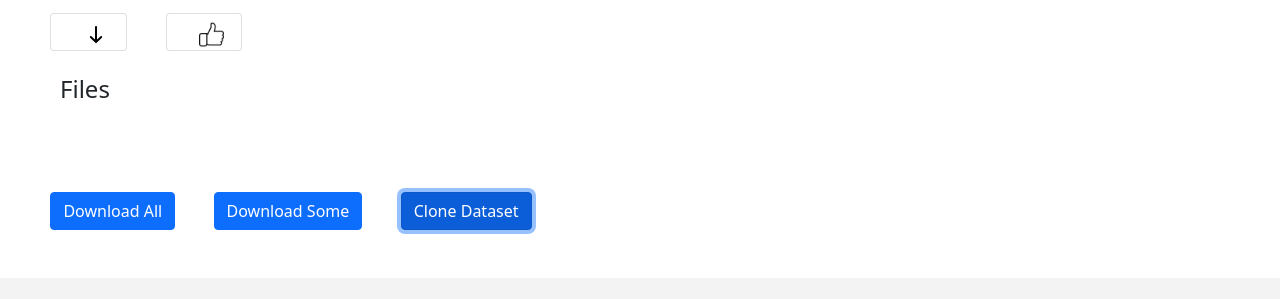
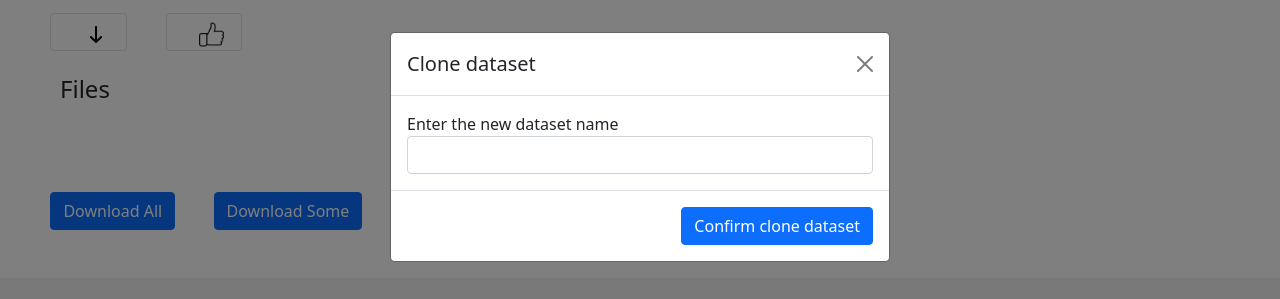
Before and after one commit to nottwithtt/Project-Dataset, a website: page ProyectDBII1/public/ViewDataset.html in a window 1280 px wide. Both pictures are taken after a click on the button "Clone Dataset". Shown: the part 253-552 px from the top of the page. Drawn offline with Linux system fonts and the light colour scheme; no server answers; files whose address does not match are found by name.

Commit message:
Clone dataset modal

```diff
--- a/ProyectDBII1/public/ViewDataset.html
+++ b/ProyectDBII1/public/ViewDataset.html
@@ -110,7 +110,8 @@
                 <div class="d-flex flex-row">
                     <input id="downloadAll" onclick = "getDataset()" type="submit" class="btn btn-primary mt-3" value="Download All" style="margin-left: 3vw;" >
                     <input id="downloadSome"  onclick = "validaCheckBox()"type="submit" class="btn btn-primary mt-3" value="Download Some" style="margin-left: 3vw;" >
-                    <input id="cloneDataset" type="submit" class="btn btn-primary mt-3" value="Clone Dataset" style="margin-left: 3vw;" >
+                    <input id="cloneDataset" data-bs-toggle="modal" data-bs-target="#clone"  type="button" class="btn btn-primary mt-3" value="Clone Dataset" style="margin-left: 3vw;">
+
                 </div>
             </div>
 
@@ -152,10 +153,35 @@
         </div>
       </div>
     </div>
-  </div>
+    </div>
 
-      <!-- Notification Modal Window  -->
-  <div class="modal fade" id="not-modal" tabindex="-1" aria-hidden="true" aria-labelledby="label-modal-1">
+    <!-- Clone Dataset Modal -->
+    <div class="modal fade" id="clone" tabindex="-1" aria-hidden="true" aria-labelledby="label-modal-1">
+        <div class="modal-dialog modal-dialog-centered">
+          <div class="modal-content">
+            <!-- Modal Header  -->
+            <div class="modal-header">
+              <h5 class="modal-title">Clone dataset</h5>
+              <button class="btn-close" data-bs-dismiss="modal" aria-labelledby="Back"></button>
+            </div>
+            <!-- Modal Body  -->
+            <div class="modal-body">
+                <div class="form-group">
+                    <label for="newNameDataset">Enter the new dataset name</label>
+                    <input class="form-control" type="form-control" id="newNameDataset">
+                </div>
+            </div>
+            <!-- Modal Footer -->
+            <div class="modal-footer">
+                <button type="button" class="btn btn-primary">Confirm clone dataset</button>
+            </div>
+          </div>
+        </div>
+        </div>
+
+
+    <!-- Notification Modal Window  -->
+    <div class="modal fade" id="not-modal" tabindex="-1" aria-hidden="true" aria-labelledby="label-modal-1">
     <div class="modal-dialog modal-dialog-scrollable">
       <div class="modal-content">
         <!-- Modal Header  -->
@@ -172,7 +198,7 @@
         </div>
       </div>
     </div>
-  </div>
+    </div>
 
     <script src="../bootstrap-5.0.2-dist/js/bootstrap.bundle.min.js"></script>
     <script src="../scripts/viewDataset.js"></script>
```
Also changed, not shown: ProyectDBII1/public/Conversations.html (+2 -1 lines).
